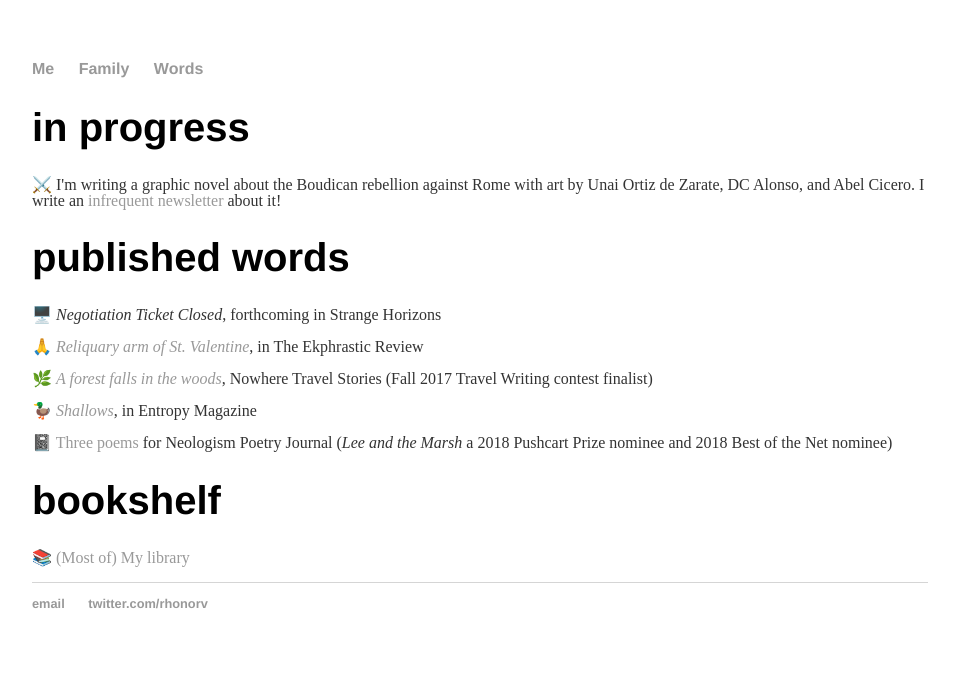
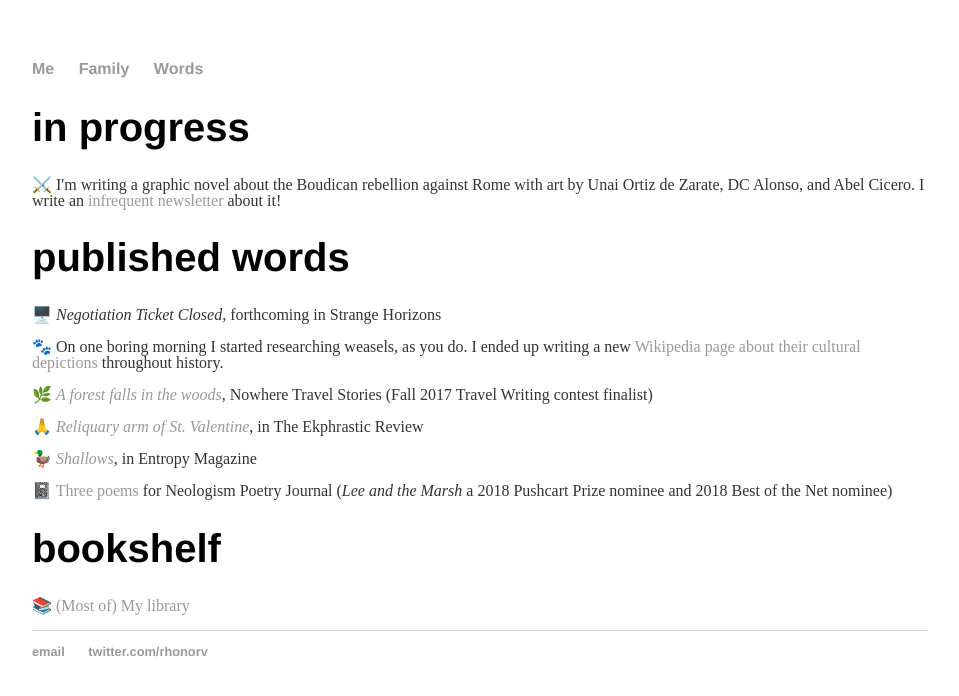
Before and after one commit to rhonorv/rhonorv.github.io, a Jekyll site: the page words/index.html, which Jekyll copies as it is, in a window 1280 px wide. Shown: the top 696 px of the page, without its empty margins (160-1119 px from the left). Built offline with Jekyll 4.4.1, drawn with Linux system fonts in a browser that asks for light colours.

Commit message:
Update index.html

```diff
--- a/words/index.html
+++ b/words/index.html
@@ -28,9 +28,11 @@
 	<h1>published words</h1>
 		<p><span aria-hidden="true">🖥️ </span><em>Negotiation Ticket Closed</em>, forthcoming in Strange Horizons</p>
 
-      		<p><span aria-hidden="true">🙏 </span><a href="http://www.ekphrastic.net/the-ekphrastic-review/reliquary-arm-of-st-valentine-by-honor-vincent"><em>Reliquary arm of St. Valentine</em></a>, in The Ekphrastic Review</p>
+		<p><span aria-hidden="true">🐾 </span>On one boring morning I started researching weasels, as you do. I ended up writing a new <a href="https://en.wikipedia.org/wiki/Cultural_depictions_of_weasels">Wikipedia page about their cultural depictions</a> throughout history.</p>
 
 		<p><span aria-hidden="true">🌿 </span><a href="https://nowheremag.com/2019/02/a-forest-falls-in-the-woods/"><em>A forest falls in the woods</em></a>, Nowhere Travel Stories (Fall 2017 Travel Writing contest finalist)</p>
+
+		<p><span aria-hidden="true">🙏 </span><a href="http://www.ekphrastic.net/the-ekphrastic-review/reliquary-arm-of-st-valentine-by-honor-vincent"><em>Reliquary arm of St. Valentine</em></a>, in The Ekphrastic Review</p>
 
       		<p><span aria-hidden="true">🦆 </span><a href="https://entropymag.org/the-birds-shallows/"><em>Shallows</em></a>, in Entropy Magazine</p>
 
```
